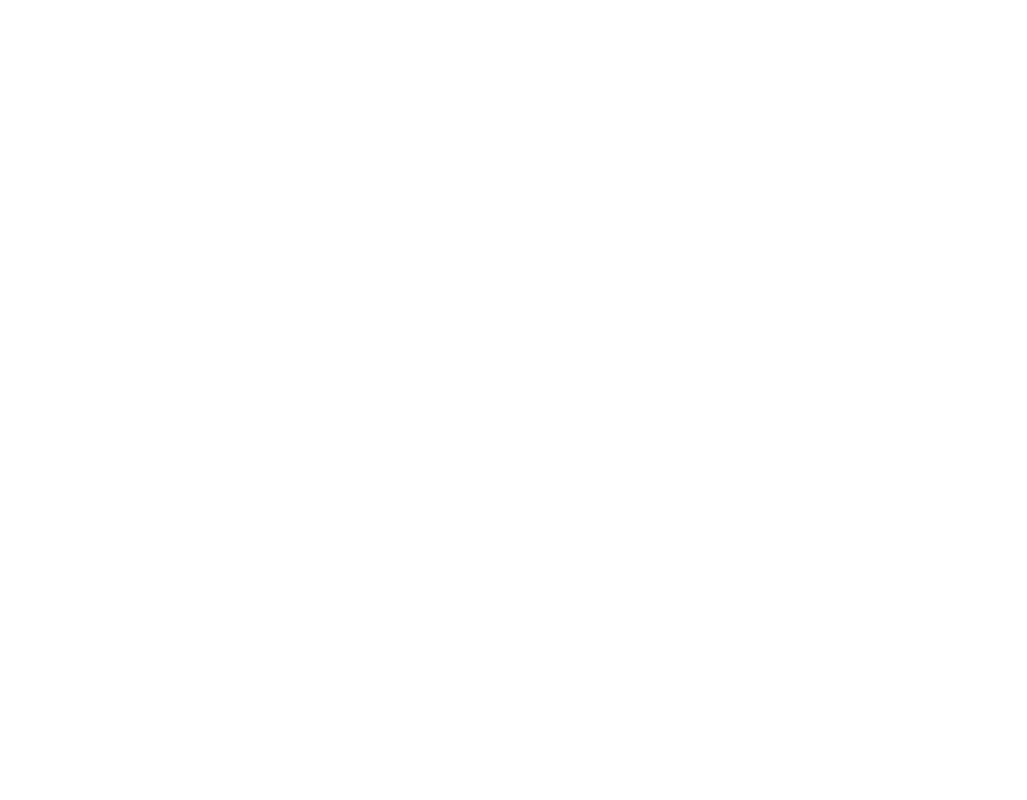
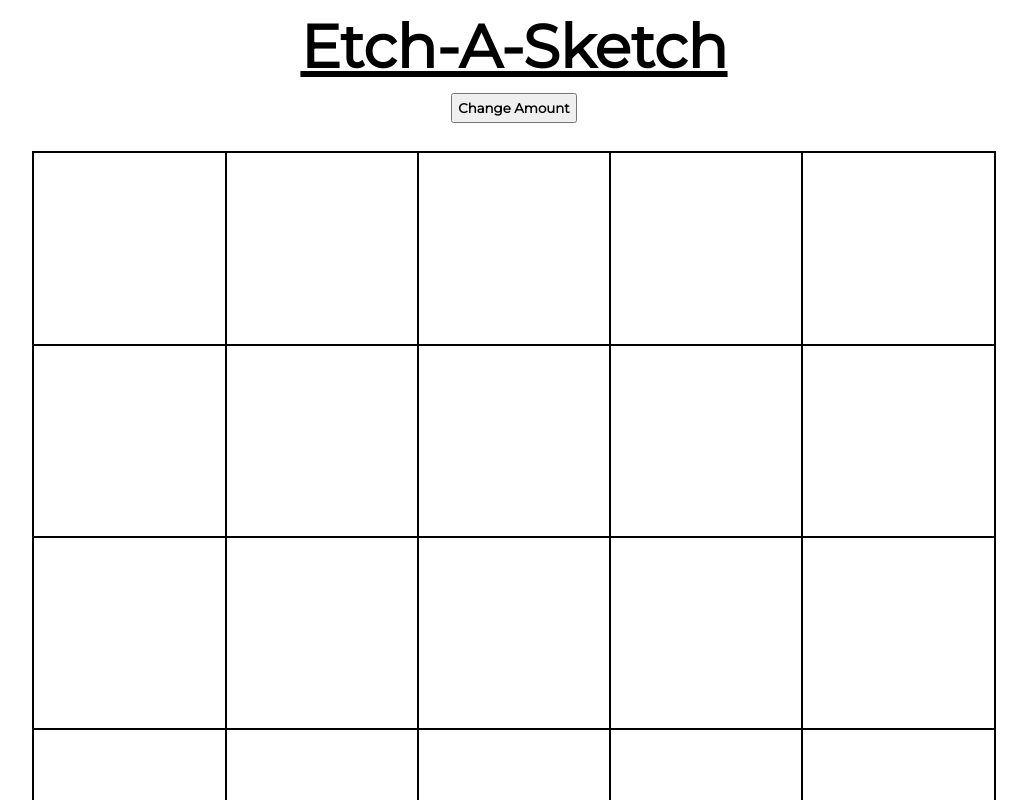
Before and after one commit to xXxLizzy91xXx/odin-etch-a-sketch, a plain HTML site: page index.html in a window 1280 px wide. Shown: the top 800 px of the page, without its empty margins (126-1153 px from the left). Drawn offline with Linux system fonts and the light colour scheme.

Commit message:
Created an etch a sketch with random coloured squares, user can also change how many squares to appear on the screen

```diff
--- a/index.html
+++ b/index.html
@@ -8,7 +8,20 @@
     <link rel="stylesheet" href="style.css">
 </head>
 <body>
+    <header>
+        <h1 class="head">Etch-A-Sketch</h1>
+        <button class="btns" onclick="refreshGrid();">Change Amount</button>
+    </header>
 
+    <div id="container">
+
+    </div>
+
+    <footer>
+        Made with <i class="fa-sharp fa-solid fa-heart fa-beat" style="color: #ff0000;"></i> by Elizabeth Muir
+        <a href="https://github.com/xXxLizzy91xXx"><i class="fa-brands fa-github fa-beat"></i></a>
+    </footer>
+    <script src="https://kit.fontawesome.com/8d2290737e.js" crossorigin="anonymous"></script>
     <script src="js.js"></script>
 </body>
 </html>
--- a/js.js
+++ b/js.js
@@ -0,0 +1,84 @@
+/*
+Etch A Sketch game
+
+Create using js
+1. container the grid will be in- HTML
+2. create 16 x 16 grid- JS
+3. Set hover effect so grid changes color when mouse goes over
+4. Add button top of the screen that will popup asking user how many squares they want for their grid
+max 100
+
+*/
+
+function createGrid(x) {
+    const container = document.getElementById('container');
+
+    for (let row = 0; row < x; row++){
+        for (let col= 0; col < x; col++) {
+            let div = document.createElement('div');
+            div.className = 'grid';
+            container.appendChild(div);
+        }
+    }
+
+    let grids = document.getElementsByClassName('grid');
+    let gridWidth = 960 / x;
+
+    for (let i = 0; i < grids.length; i++) {
+        grids[i].style.width= gridWidth + 'px';
+        grids[i].style.height= gridWidth + 'px';
+    }
+}
+
+function clearGrid(){
+    let grids = document.getElementsByClassName('grid');
+
+    while (grids.length > 0) {
+        grids[0].parentNode.removeChild(grids[0]);
+    }
+}
+
+function getRandomColor(){
+    const letters = '0123456789ABCDEF';
+    let color = '#';
+    for (let i = 0; i < 6; i++){
+        color += letters[Math.floor(Math.random() * 16)];
+    }
+    return color;
+}
+
+function addGridEventListeners() {
+    let grids = document.getElementsByClassName('grid');
+
+    for (let i = 0; i < grids.length; i++) {
+        grids[i].addEventListener('mouseover', function() {
+            this.style.backgroundColor = getRandomColor();
+        });
+    }
+}
+
+function refreshGrid() {
+    let z = prompt("How many boxes?");
+    clearGrid();
+    createGrid(z);
+    addGridEventListeners();
+}
+
+document.addEventListener('DOMContentLoaded', function() {
+    createGrid(5);
+    addGridEventListeners();
+
+
+    let newGridButton = document.getElementsByClassName('newGrid')[0];
+    newGridButton.addEventListener('click', function() {
+        refreshGrid;
+
+        let grids = document.getElementsByClassName('grid');
+
+        for (let i=0; i < grids.length; i++){
+            grids[i].addEventListener('mouseover', function() {
+                this.style.backgroundColor = getRandomColor();
+            });
+        }
+    });
+});
--- a/style.css
+++ b/style.css
@@ -5,3 +5,49 @@
     padding: 0;
     font-family: 'Montserrat', Arial, sans-serif;
 }
+
+
+#container {
+    position: relative;
+    top: 30px;
+    outline: 2px solid #000;
+    font-size: 0;
+    margin: auto;
+    height: 960px;
+    width: 960px;
+    padding: 0;
+    border: none;
+}
+
+.grid {
+    margin: 0;
+    padding: 0;
+    border: none;
+    outline: 1px solid #000;
+    display: inline-block;
+}
+
+header {
+    display: flex;
+    flex-direction: column;
+}
+
+.head {
+    display: flex;
+    justify-content: center;
+    padding: 10px;
+    text-decoration: underline;
+    font-size: 60px;
+}
+
+.btns {
+    align-self: center;
+    padding: 5px;
+    font-weight: bold;
+
+}
+
+footer {
+    margin: 0 20px;
+    text-align: right;
+}
```
